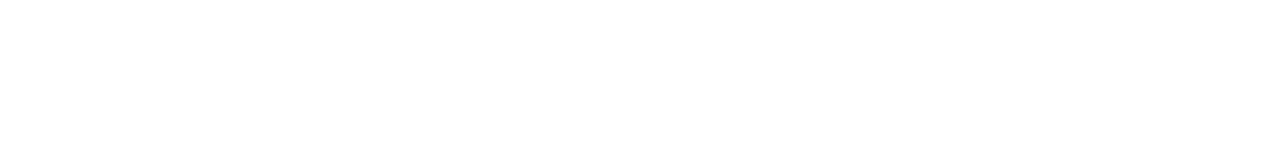
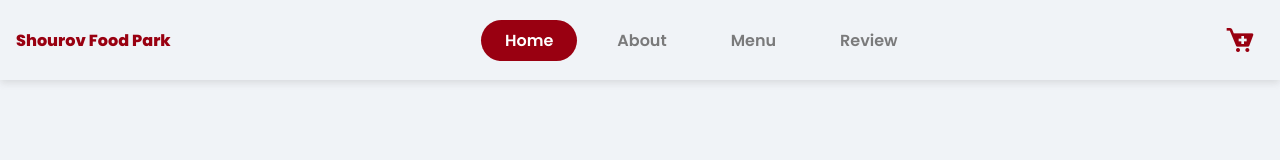
Before and after one commit to shourov-sorkar/restaurant-template, a plain HTML site: page index.html in a window 1280 px wide. Drawn offline with nearby package versions, Linux system fonts and the light colour scheme.

Commit message:
:sparkles: Added Navbar

```diff
--- a/css/style.css
+++ b/css/style.css
@@ -0,0 +1,102 @@
+:root {
+    --primary-color: #990011FF;
+    --background-color: #f0f3f7;
+    --secon-color: #9da2ad;
+    --grey: #7a7a7b;
+    --white: #ffffff;
+}
+* {
+    font-family: 'Poppins', sans-serif;
+    margin: 0;
+    padding: 0;
+    box-sizing: border-box;
+}
+
+a {
+    color: unset;
+    text-decoration: none;
+}
+
+body,
+html {
+    background-color: var(--background-color);
+    scroll-behavior: smooth;
+    position: relative;
+    overflow-x: hidden;
+}
+
+.nav {
+    position: fixed;
+    top: 0;
+    left: 0;
+    width: 100%;
+    z-index: 99;
+    background-color: var(--background-color);
+    box-shadow: rgba(99, 99, 99, 0.2) 0px 2px 8px 0px;
+}
+.menu-wrap {
+    max-width: 1366px;
+    margin: auto;
+    display: flex;
+    align-items: center;
+    justify-content: space-between;
+    padding: 1rem;
+}
+
+.logo {
+    font-size: 1rem;
+    font-weight: 800;
+    color: var(--primary-color);
+}
+.menu {
+    display: flex;
+    align-items: center;
+    justify-content: center;
+}
+
+.menu-item {
+    margin-left: 1rem;
+    padding: .5rem 1.5rem;
+    font-weight: 600;
+    color: var(--grey);
+    transition: .5s ease-in-out;
+    cursor: pointer;
+}
+
+.menu-item:hover,
+.menu-item.active {
+    color: var(--white);
+    background-color: var(--primary-color);
+    border-radius: 37px;
+}
+.menu-item:hover{
+    padding: .5rem 2rem;
+}
+.cart-btn {
+    width: 3rem;
+    height: 3rem;
+    display: flex;
+    align-items: center;
+    justify-content: center;
+    color: var(--primary-color);
+    font-size: 2rem;
+    cursor: pointer;
+    transition: .7s ease-in-out;
+}
+
+.cart-btn:hover {
+    background-color: var(--primary-color);
+    color: var(--white);
+    border-radius: 37px;
+}
+
+.fullheight {
+    height: 100vh;
+}
+
+.align-items-center {
+    display: flex;
+    align-items: center;
+    justify-content: center;
+    text-align: center;
+}
--- a/index.html
+++ b/index.html
@@ -4,10 +4,51 @@
     <meta charset="UTF-8">
     <meta http-equiv="X-UA-Compatible" content="IE=edge">
     <meta name="viewport" content="width=device-width, initial-scale=1.0">
+    <link rel="preconnect" href="https://fonts.gstatic.com">
+    <link href="https://fonts.googleapis.com/css2?family=Poppins:wght@200;300;400;500;600;700;800;900&display=swap" rel="stylesheet">
+    <link href='https://unpkg.com/boxicons@2.0.7/css/boxicons.min.css' rel='stylesheet'>
     <link rel="stylesheet" href="./css/style.css">
-    <title>Shourov's Food Park</title>
+    <title>Shourov Food Park</title>
 </head>
 <body>
+    <!--START Navar -->
+    <div class="nav">
+        <div class="menu-wrap">
+            <a href="#home">
+                <div class="logo">
+                    Shourov Food Park
+                </div>
+            </a>
+            <div class="menu h-xs">
+                <a href="#home">
+                    <div class="menu-item active">
+                        Home
+                    </div>
+                </a>
+                <a href="#about">
+                    <div class="menu-item">
+                        About
+                    </div>
+                </a>
+                <a href="#food-menu-section">
+                    <div class="menu-item">
+                        Menu
+                    </div>
+                </a>
+                <a href="#testimonial">
+                    <div class="menu-item">
+                        Review
+                    </div>
+                </a>
+            </div>
+            <div class="right-menu">
+                <div class="cart-btn">
+                    <i class='bx bxs-cart-add'></i>
+                </div>
+            </div>
+        </div>
+    </div>
+    <!-- END Navbar -->
 
 
 
```
Also changed, not shown: assets/hero-section.jpg (added).
